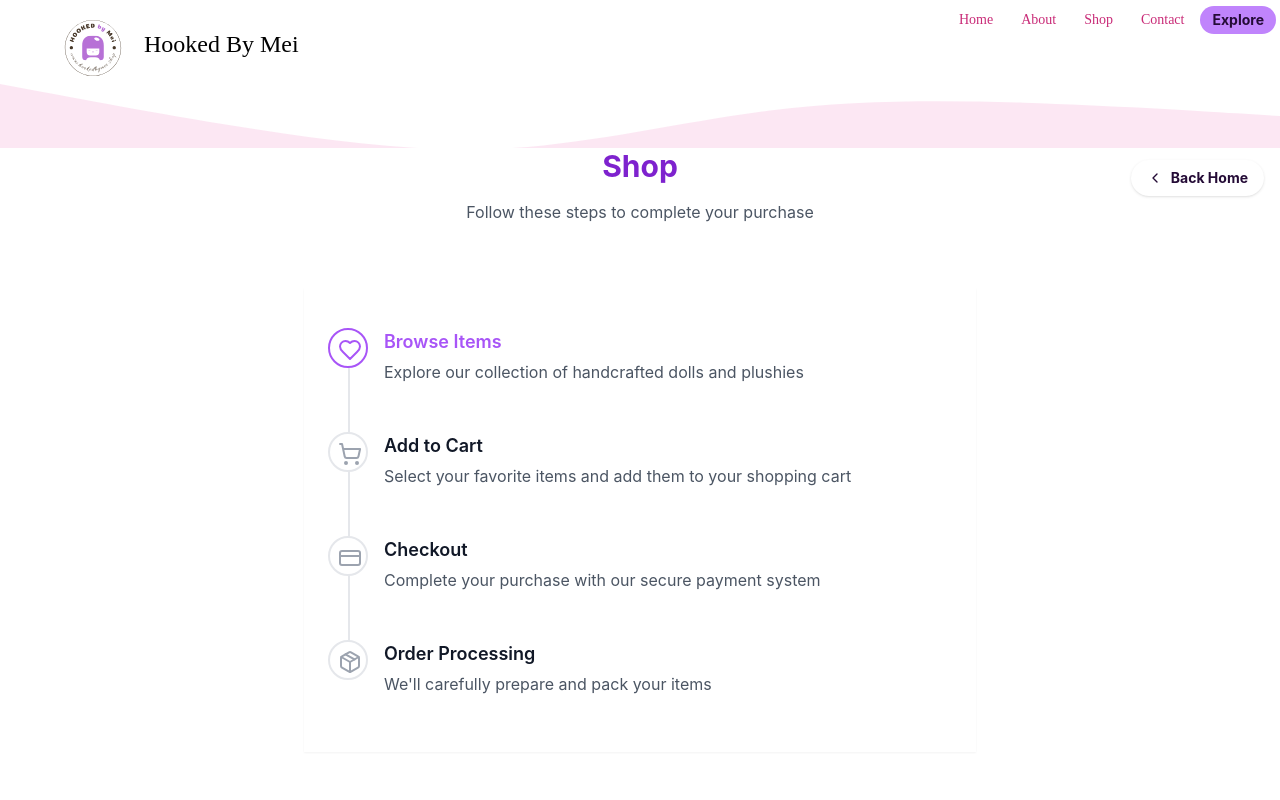
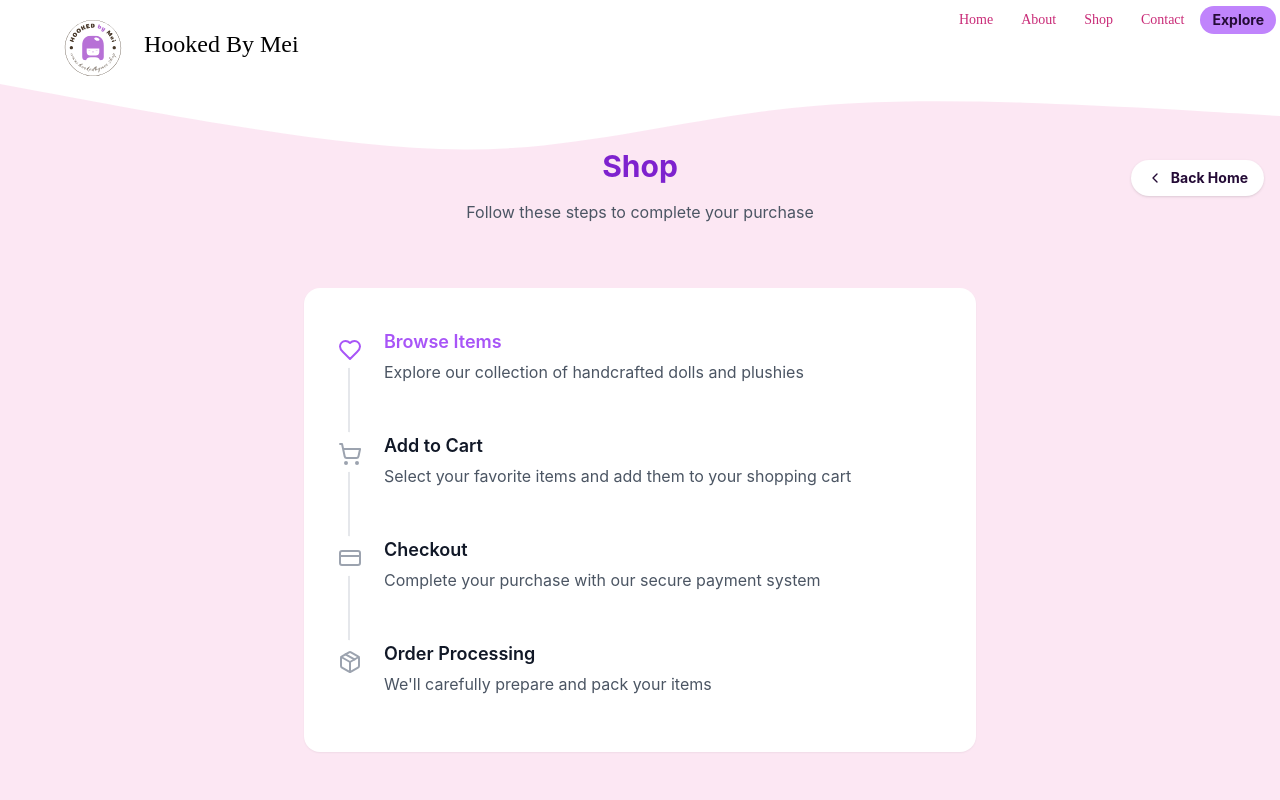
Before and after one commit to Memnoc/hkbm-landing_page, a React (Vite) app: page /shop in a window 1280 px wide. Shown: the top 800 px of the page. Built offline with nearby package versions, Linux system fonts and the light colour scheme; a web font is replaced by a local one.

Commit message:
deleted borders and bg bug fix on Shop page

```diff
--- a/src/components/custom/Timeline.tsx
+++ b/src/components/custom/Timeline.tsx
@@ -37,7 +37,7 @@ const TimelineItem = ({
       <div className="flex flex-col items-center mr-4 z-10">
         <div
           className={cn(
-            "flex items-center justify-center w-10 h-10 rounded-full border-2",
+            "flex items-center justify-center w-10 h-10 rounded-full",
             isCompleted
               ? "bg-purple-500 border-purple-500"
               : isCurrent
@@ -108,7 +108,7 @@ export default function PurchaseTimeline({
   ];
 
   return (
-    <div className="max-w-2xl mx-auto p-6 bg-white rounded-lg shadow-sm">
+    <div className="max-w-2xl mx-auto p-6 bg-white rounded-2xl shadow-sm">
       {steps.map((step, index) => (
         <TimelineItem
           key={index}
--- a/src/pages/shop/Shop.tsx
+++ b/src/pages/shop/Shop.tsx
@@ -8,7 +8,7 @@ export default function Shop() {
   const [currentStep, setCurrentStep] = useState(1);
 
   return (
-    <div className="min-h-screen bg-white">
+    <div className="min-h-screen bg-pink-100">
       <div className="mx-auto px-4 sm:px-6 lg:px-8 max-w-7xl">
         {/* Header Section */}
         <div className="title-container flex flex-col mt-28 pb-16 text-center">
```
